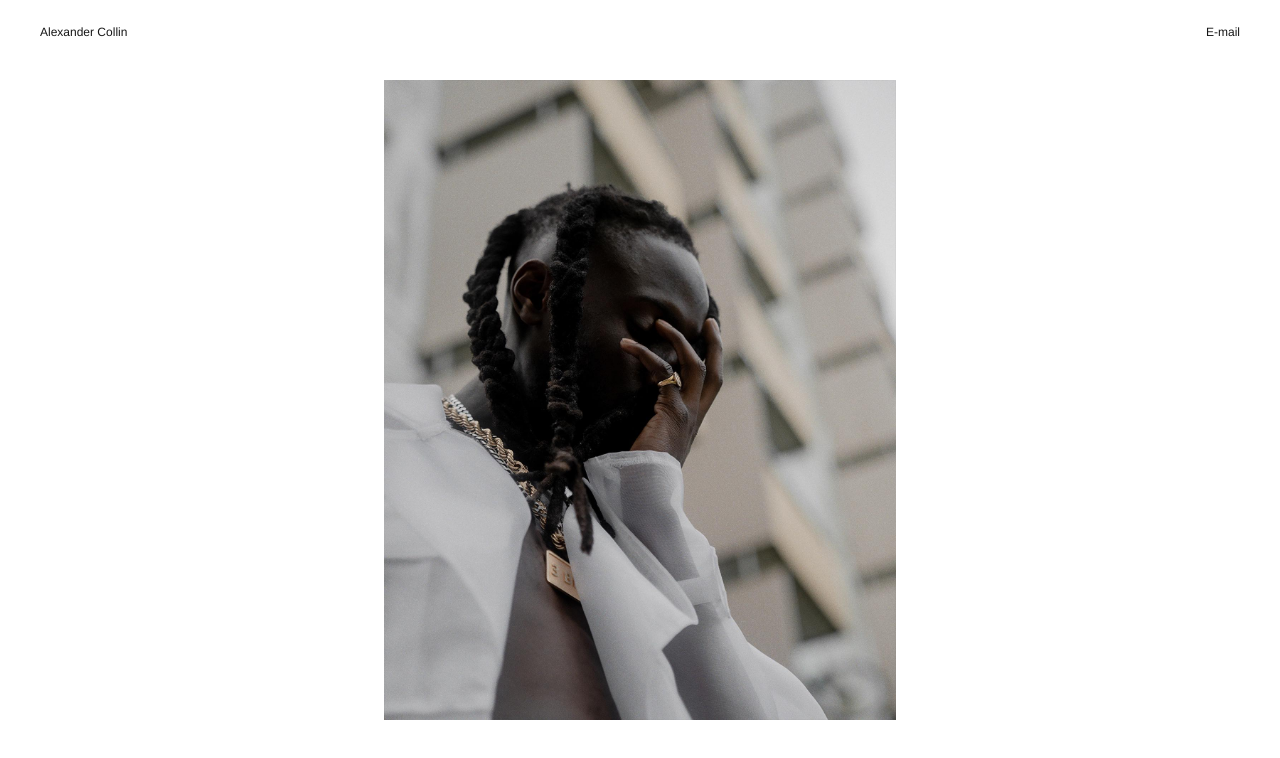
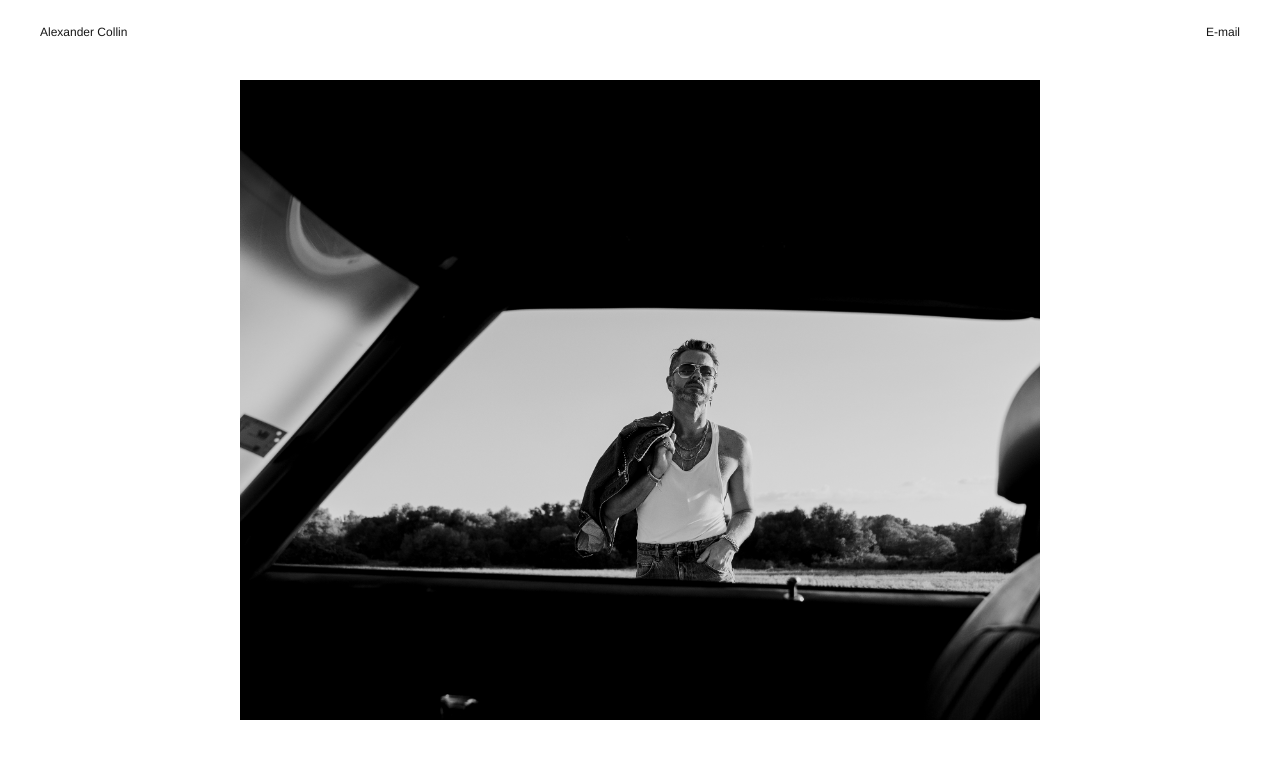
Before and after one commit to studiocollin/alexandercollincom, a Next.js app: page / in a window 1280 px wide. Shown: the top 758 px of the page. Built offline with nearby package versions, Linux system fonts and the light colour scheme; a web font is replaced by a local one.

Commit message:
Added image Ison & Fille

```diff
--- a/src/app/page.js
+++ b/src/app/page.js
@@ -2,6 +2,7 @@ import Carousel from '@/components/Carousel'
 
 const images = [
   'archive/ljungstrom-hallkaften/KerstinLjungstrom-250203-AlexanderCollin-0877.jpg',
+  '/images/index/IsonFille_AlexanderCollin-0132-2.jpg',
   '/images/index/eec02.jpg',
   '/images/index/joback-fott-01.jpg',
   '/archive/jamkid/286667874_745598489809422_5628512537186377452_n.jpg',
```
Also changed, not shown: 1 other file (tests, documents, lock files or other folders).
